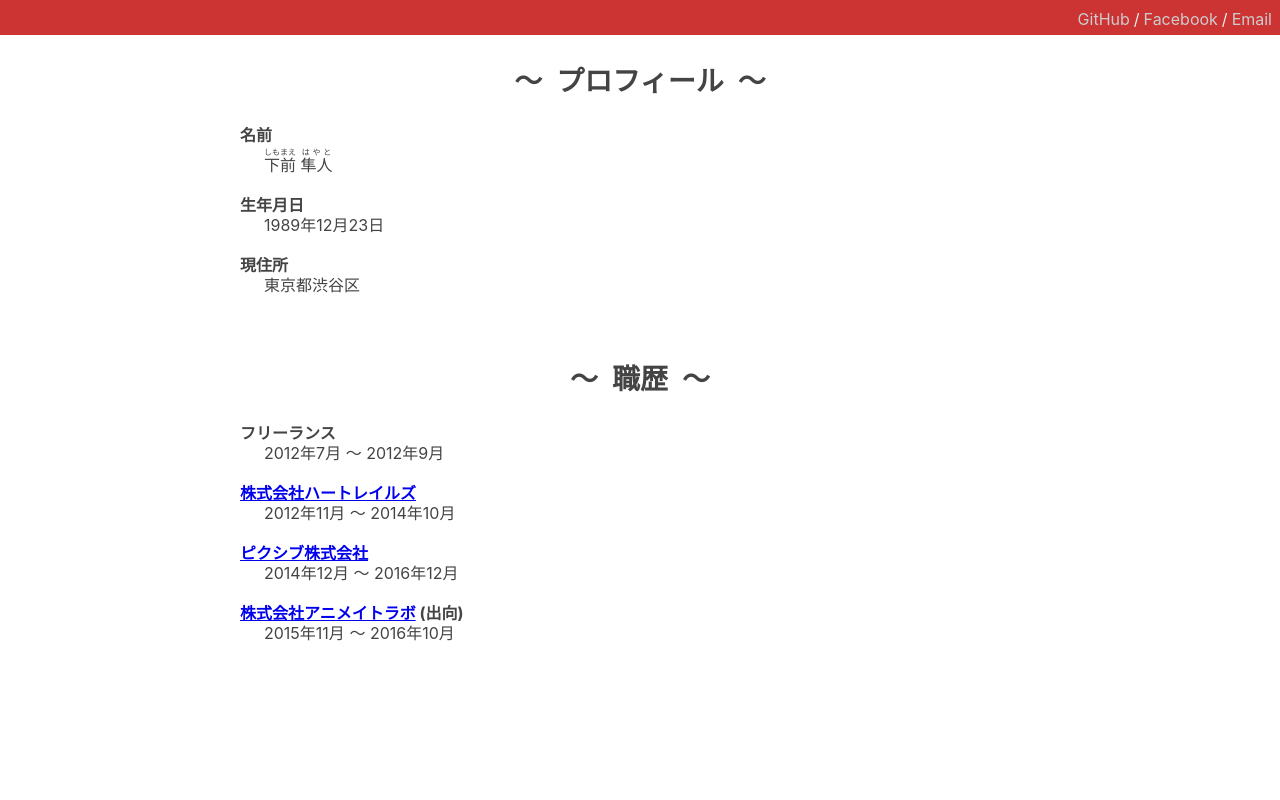
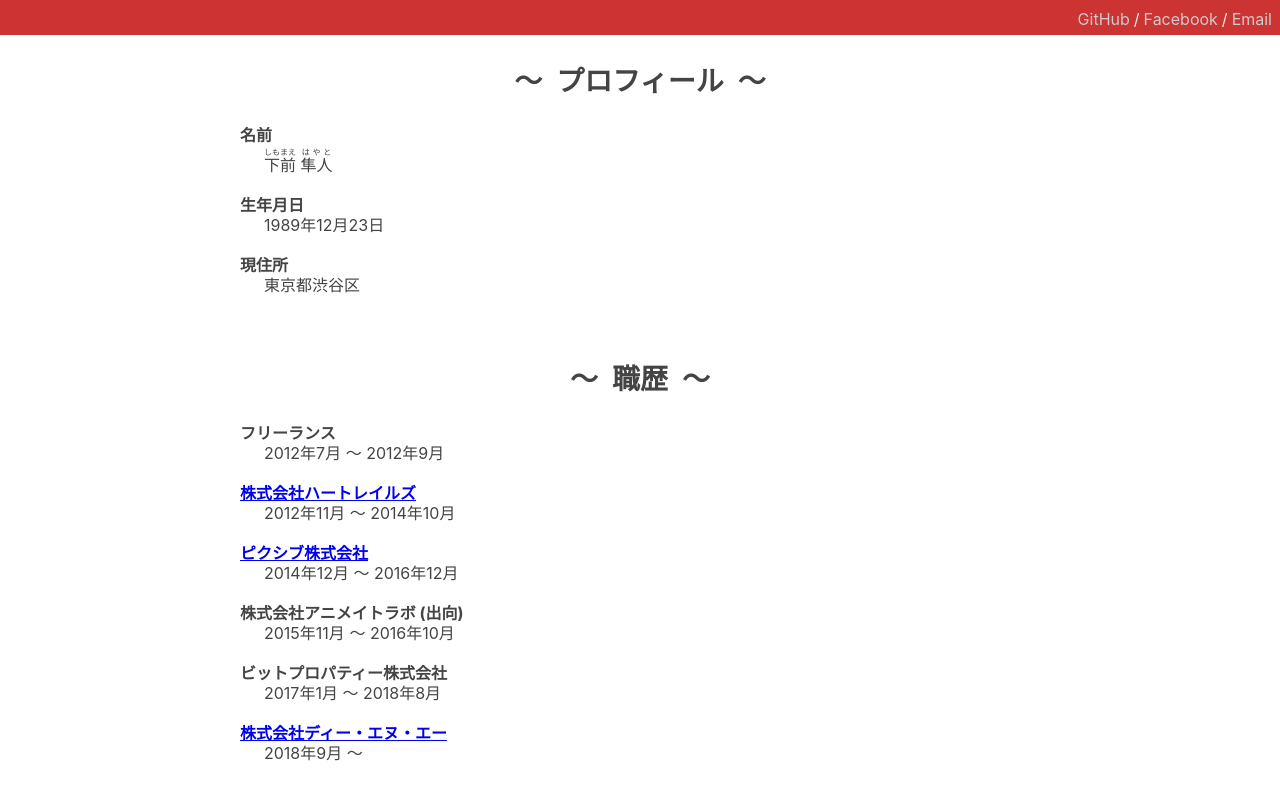
Before and after one commit to shimomaehayato/hayato.shimomae.name, a website: page index.html in a window 1280 px wide. Shown: the part 324-1124 px from the top of the page. Before the commit the page ends 1053 px from the top, so only its background shows below. Drawn offline with Linux system fonts and the light colour scheme.

Commit message:
Add work history (#21)

```diff
--- a/index.html
+++ b/index.html
@@ -93,8 +93,16 @@
             <dd><time datetime="2014-12">2014年12月</time> 〜 <time datetime="2016-12">2016年12月</time></dd>
           </div>
           <div>
-            <dt><a href="https://www.animatelab.com/">株式会社アニメイトラボ</a> (出向)</dt>
+            <dt>株式会社アニメイトラボ (出向)</dt>
             <dd><time datetime="2015-11">2015年11月</time> 〜 <time datetime="2016-10">2016年10月</time></dd>
+          </div>
+          <div>
+            <dt>ビットプロパティー株式会社</dt>
+            <dd><time datetime="2017-01">2017年1月</time> 〜 <time datetime="2018-08">2018年8月</time></dd>
+          </div>
+          <div>
+            <dt><a href="https://dena.com/jp/">株式会社ディー・エヌ・エー</a></dt>
+            <dd><time datetime="2018-09">2018年9月</time> 〜</dd>
           </div>
         </dl>
       </section>
```
Also changed, not shown: amp/index.html (+1 -1 lines).
